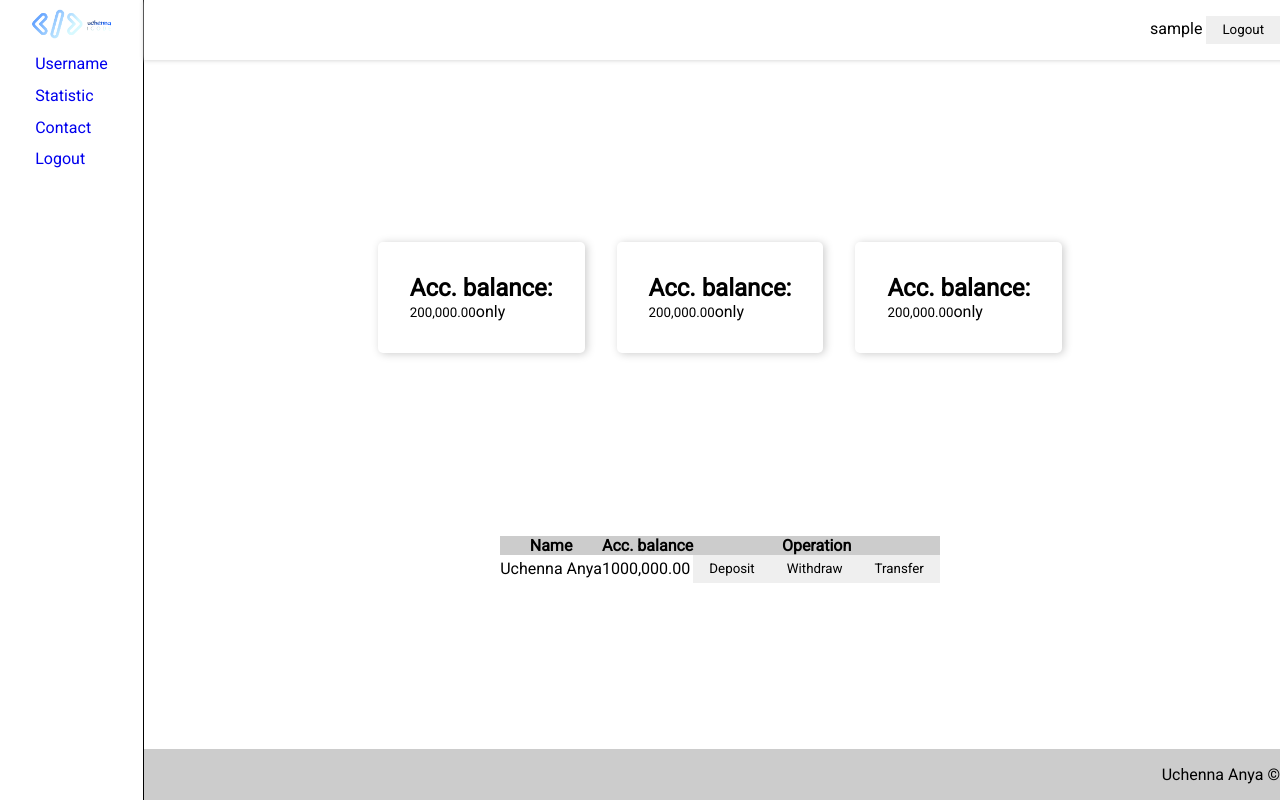
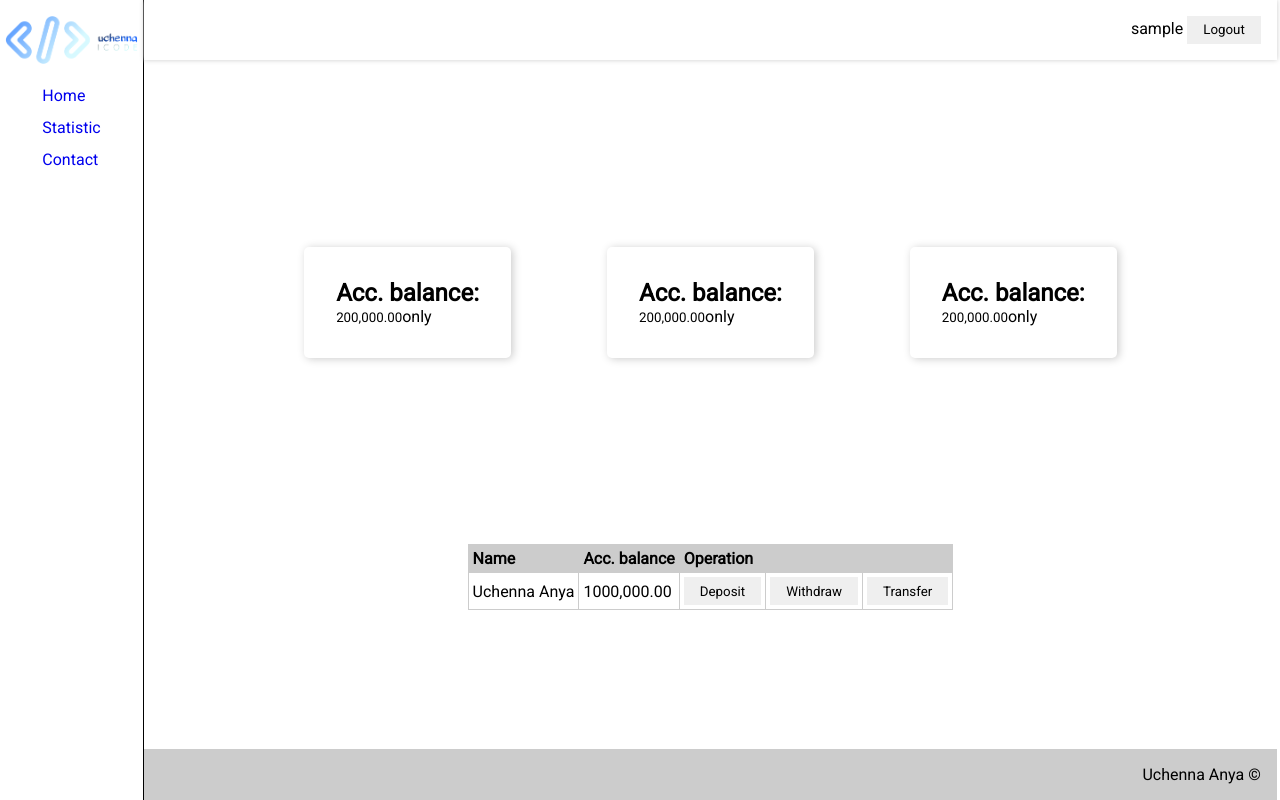
Before and after one commit to uchennaanya/transfy-test, a Vue app: page /dashboard in a window 1280 px wide. Built offline with nearby package versions, Linux system fonts and the light colour scheme; sample sign-in values are in the browser's storage.

Commit message:
adjusted-the-side-bar-and-navbar

```diff
--- a/src/views/Dashboard.vue
+++ b/src/views/Dashboard.vue
@@ -4,10 +4,10 @@
             <img src="../assets/cover.png" alt="Logo">
             <nav>
                 <ul>
-                    <li><a href="#">Username</a></li>
+                    <li><a href="#">Home</a></li>
                     <li><a href="#">Statistic</a></li>
                     <li><a href="#">Contact</a></li>
-                    <li><a href="#">Logout</a></li>
+
                 </ul>
             </nav>
         </div>
@@ -78,7 +78,7 @@ export default {
 <style scoped>
 .leftpan {
     height: 100vh;
-    width: 10vw;
+    width: auto;
     border-right: 1px solid ;
     display: inline-block;
     padding-right: 1rem;
@@ -96,7 +96,7 @@ export default {
 
 .leftpan img {
     display: block;
-    height: 6vh;
+    height: 10vh;
 }
 
 main {
@@ -104,7 +104,6 @@ main {
     justify-content: space-between;
     padding: 0 1rem;
 }
-
 .table-wrap {
 display: flex;
 justify-content: center;
@@ -114,14 +113,17 @@ tr:nth-child(odd) {
     background: #ccc;
 }
 
-tr {
-    padding: 2rem !important;
+table {
+  border-collapse: collapse;
+  width: 100%;
 }
-
-
-table, th, td {
-  border: none;
-  border-collapse: collapse;
+th, td {
+  padding: 0.25rem;
+  text-align: left;
+  border: 1px solid #ccc;
+}
+tbody tr:nth-child(odd) {
+  background: #eee;
 }
 .rightspan {
     display: flex;
@@ -133,8 +135,7 @@ table, th, td {
 
 .dataSection {
     display: flex;
-      flex-direction: column;
-
+    flex-direction: column;
     justify-content: space-between;
 }
 
@@ -142,7 +143,7 @@ table, th, td {
     box-shadow: 2px 1px 9px 0 #ccc;
     padding: 2rem;
     border-radius: 5px;
-    margin: 3rem;
+    margin: 1rem;
 }
 .rightspan button {
     padding: 0.4rem 1rem;
@@ -157,24 +158,33 @@ table, th, td {
 .rightspan .user {
     text-align: right;
     box-shadow: 0 0 5px 0 #ccc;
-    width: 90vw;
+    width: 88.5vw;
     padding: 1rem;
 }
 
 footer {
     background: #ccc;
-    width: 90vw;
+    width: 88.5vw;
     text-align: right;
     padding: 1rem;
+    display: none;
 }
 
 @media only screen and (min-width: 768px) {
     .dataSection {
-flex-direction: row;
+    flex-direction: row;
   }
 
   .balance-wrapper {
-margin: 1rem;
+    margin: 3rem;
+  }
+
+  .leftpan {
+      width: 10vw;
+  }
+
+  footer {
+      display: block;
   }
   }
 </style>>
```
